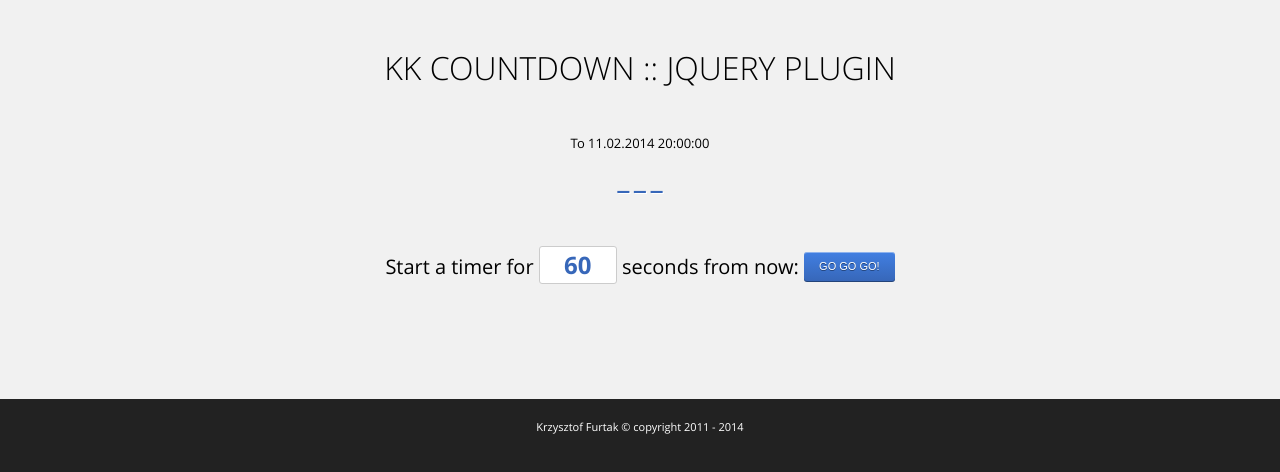
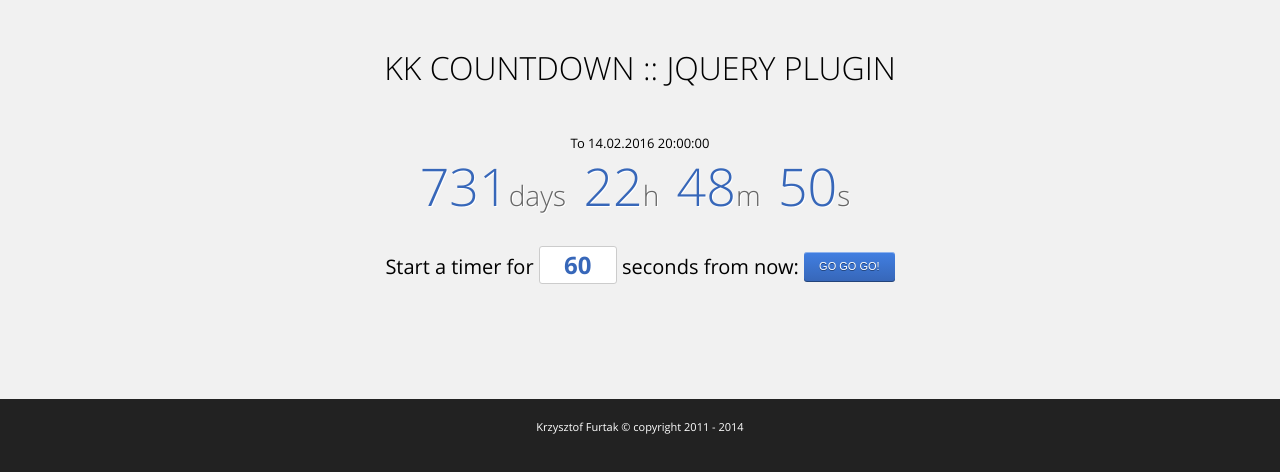
Before and after one commit to KrzysiekF/kkcountdown, a website: page index.html in a window 1280 px wide. Shown: the part 74-546 px from the top of the page. Drawn offline with Linux system fonts and the light colour scheme.

Commit message:
New date demo

```diff
--- a/index.html
+++ b/index.html
@@ -68,9 +68,9 @@
                 <h2>KK Countdown :: jQuery plugin</h2>
 
                 <div class="big-countdown">
-                    <h3>To 11.02.2014 20:00:00</h3>
+                    <h3>To 14.02.2016 20:00:00</h3>
                     <div>
-                        <span data-time="1392145200" class="kkcountdown-1"></span>
+                        <span data-time="1455476400" class="kkcountdown-1"></span>
                     </div>
                 </div>
 
```
